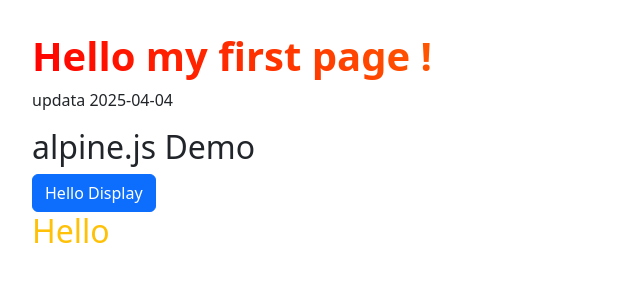
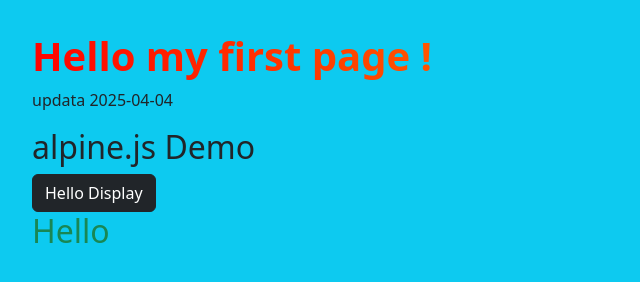
Before and after one commit to EddieKarous/demo, a plain HTML site: page index.html in a window 1280 px wide. Both pictures are taken after a click on the button "Hello Display". Shown: the whole page, without its empty margins (0-640 px from the left). Drawn offline with nearby package versions, Linux system fonts and the light colour scheme.

Commit message:
更新背景色

```diff
--- a/index.html
+++ b/index.html
@@ -24,13 +24,13 @@
         }
     </style>
 </head>
-<body>
+<body class="bg-info">
     <h1 id="title">Hello my first page !</h1>
     <p>updata 2025-04-04</p>
     <h2>alpine.js Demo</h2>
     <div x-data="{display:false}">
-        <button x-on:click="display=!display" class="btn btn-primary">Hello Display</button>
-        <h2 x-show="display" class="text-warning">Hello</h2>
+        <button x-on:click="display=!display" class="btn btn-dark">Hello Display</button>
+        <h2 x-show="display" class="text-success">Hello</h2>
     </div>
 </body>
 
```
Also changed, not shown: 1 other file.
